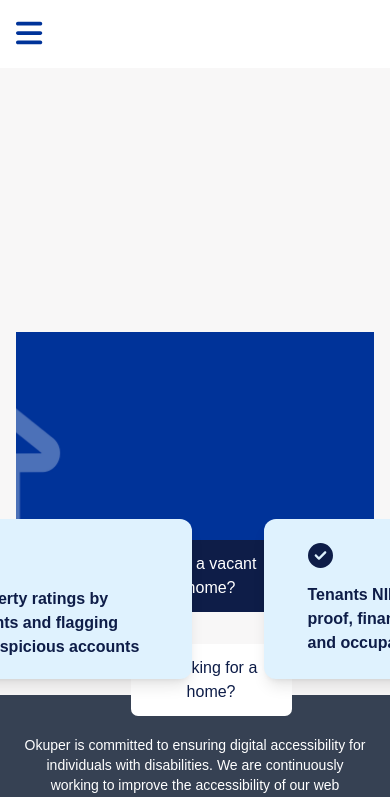
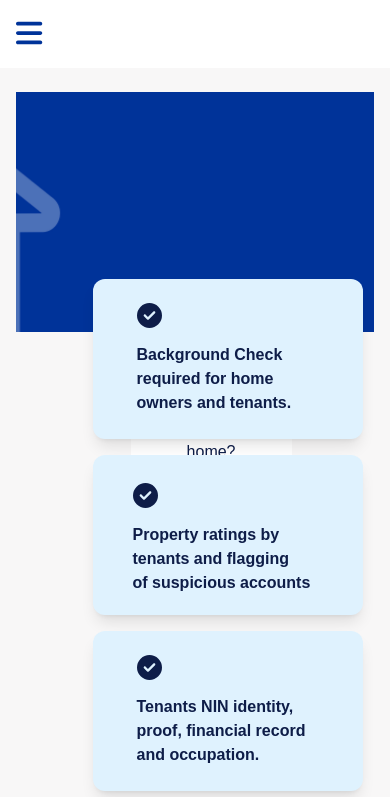
Before and after one commit to sennyrulz/okuper-1, a Next.js app: page / in a window 390 px wide. Shown: the top 797 px of the page. Built offline with nearby package versions, Linux system fonts and the light colour scheme.

Commit message:
Updated Nav

```diff
--- a/src/app/globals.css
+++ b/src/app/globals.css
@@ -6,6 +6,7 @@ body {
   font-family: Arial, Helvetica, sans-serif;
   margin: 0;
   padding: 0;
+  /* overflow-x: hidden; */
 }
 
 .btn3{
@@ -43,4 +44,5 @@ body {
   border: none;
   position: absolute;
   z-index: 50;
-}}
+  }
+}
--- a/src/components/bannerIndex/bannerIndex.module.scss
+++ b/src/components/bannerIndex/bannerIndex.module.scss
@@ -38,11 +38,11 @@
     display: flex;
     flex-direction: column;
     align-items: center;
-    margin: 50px 0 0 0 !important;
+    margin: -190px 0 0 0 !important;
     padding: 1rem;
   }
 
-  #bannerText {
+  .bannerText {
     position: relative;
     left: 0 !important;
     bottom: 0 !important;
@@ -85,3 +85,19 @@
     margin: 1rem auto;
   }
 }
+
+@media (max-width: 768px) {
+  .bannerText {
+    flex: start;
+    text-align: start;
+    margin-top: 2rem;
+    max-width: 100%;
+    padding: 0 1rem;
+
+  }
+
+  .bannerBoxes {
+   grid-auto-flow: row;
+    justify-items: center;
+  }
+}
--- a/src/components/bannerIndex/index.js
+++ b/src/components/bannerIndex/index.js
@@ -27,7 +27,7 @@ function Banner() {
             </div>
 
             <div className='mt-15'>
-                <div className='mt-5' id='bannerText' style={{zIndex:'50', position: 'relative', bottom: 140, left:820, color: '#ffff', fontWeight:'normal'}}>
+                <div className='mt-5 bannerText' style={{zIndex:'50', position: 'relative', bottom: 140, left:820, color: '#000', fontWeight:'normal'}}>
                     <Image className='houseIcon' src={Icon} alt="houseIcon" width={78} height={85} />
                     <h1 style={{fontSize: '55px', fontWeight:'150'}}>We got you covered</h1>
                     <h3 style={{fontSize: '20.5px', fontWeight: 100}}>The Nigerian rental market has become tainted by the </h3>
@@ -52,7 +52,14 @@ function Banner() {
             </div>
 
 
-            <div className='bannerBoxes space-x-18 flex' style={{ marginTop: '-337px', justify:'center', marginLeft:'65px', zIndex:100, position: 'relative'}}>
+            <div className="bannerBoxes flex flex-col md:flex-row md:space-x-18 space-y-4 md:space-y-0"
+                 style={{
+                    marginTop: '-337px',
+                    justifyContent: 'center',
+                    marginLeft: '65px',
+                    zIndex: 100,
+                    position: 'relative'
+                  }}>
                 <div className=" w-[270px] and h-[160px] bg-sky-100 rounded-xl pl-11 pt-6 shadow-lg">
                     <FontAwesomeIcon icon={faCircleCheck} style={{color: "#0e1d48",height: '25px', marginBottom: '10px'}} /><br/>
                     <span className='font-semibold'>Background Check<br />required for home<br />owners and tenants.</span>
--- a/src/components/nav/Nav.module.scss
+++ b/src/components/nav/Nav.module.scss
@@ -43,6 +43,7 @@ $hover-color: #0e1d48;
       }
     }
   }
+
 
   &__hamburger {
     display: none;
--- a/src/components/nav/index.js
+++ b/src/components/nav/index.js
@@ -26,7 +26,7 @@ function Nav() {
         <li className={styles.navbar__item}><Link href="/buy">BUY</Link></li>
         <li className={styles.navbar__item}><Link href="/shortlet">SHORTLET</Link></li>
 
-        <div className={styles.navbar__logo}>
+        <div className={`${styles.navbar__logo} md:block`}>
           <Link href="/">
             <Image src="/logo.png" alt="Logo" width={220} height={110} />
           </Link>
```
